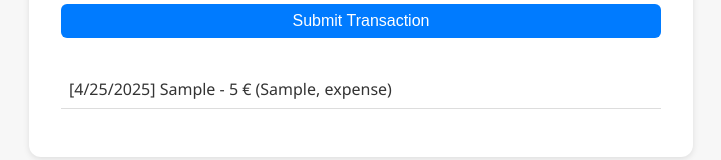
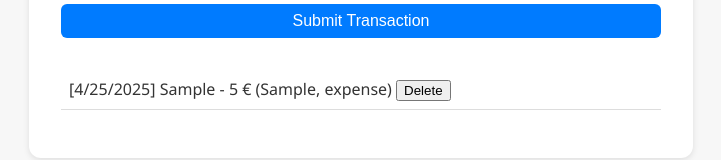
Before and after one commit to Chebannich/my-finance, a React (Vite) app: page / in a window 1280 px wide. Both pictures are taken after typing "Sample", "5", "Sample" into the empty fields and a click on the button "Submit Transaction". Shown: the part 490-650 px from the top of the page, without its empty margins (279-1000 px from the left). Built offline with nearby package versions, Linux system fonts and the light colour scheme.

Commit message:
feat: add ability to delete transactions

```diff
--- a/src/App.tsx
+++ b/src/App.tsx
@@ -19,6 +19,10 @@ function App() {
     setTransactions(prev => [newTransaction, ...prev]);
   };
 
+  const deleteTransaction = (id: string) => {
+    setTransactions(prev => prev.filter(t => t.id !== id));
+  }
+
 
   return (
     <div className="App">
@@ -26,7 +30,7 @@ function App() {
 
       <Balance transactions={transactions} />
       <TransactionForm onAdd={addTransaction} />
-      <TransactionList transactions={transactions} />
+      <TransactionList transactions={transactions} onDelete={deleteTransaction}/>
 
     </div>
   );
--- a/src/components/TransactionList/TransactionList.tsx
+++ b/src/components/TransactionList/TransactionList.tsx
@@ -2,9 +2,10 @@ import type { Transaction } from "../../types";
 
 interface Props {
   transactions: Transaction[];
+  onDelete: (id: string) => void;
 }
 
-const TransactionList = ( { transactions }: Props) => {
+const TransactionList = ( { transactions, onDelete}: Props) => {
   if (transactions.length === 0) {
     return <p>No transactions yet.</p>;
   }
@@ -13,7 +14,7 @@ const TransactionList = ( { transactions }: Props) => {
     <ul>
       {transactions.map(tx => (
           <li key={tx.id}>
-            [{new Date(tx.date).toLocaleDateString()}] {tx.description} - {tx.amount} € ({tx.category}, {tx.type})
+            [{new Date(tx.date).toLocaleDateString()}] {tx.description} - {tx.amount} € ({tx.category}, {tx.type}) <button onClick={() => onDelete(tx.id)}>Delete</button>
           </li>
         ))}
     </ul>
```
